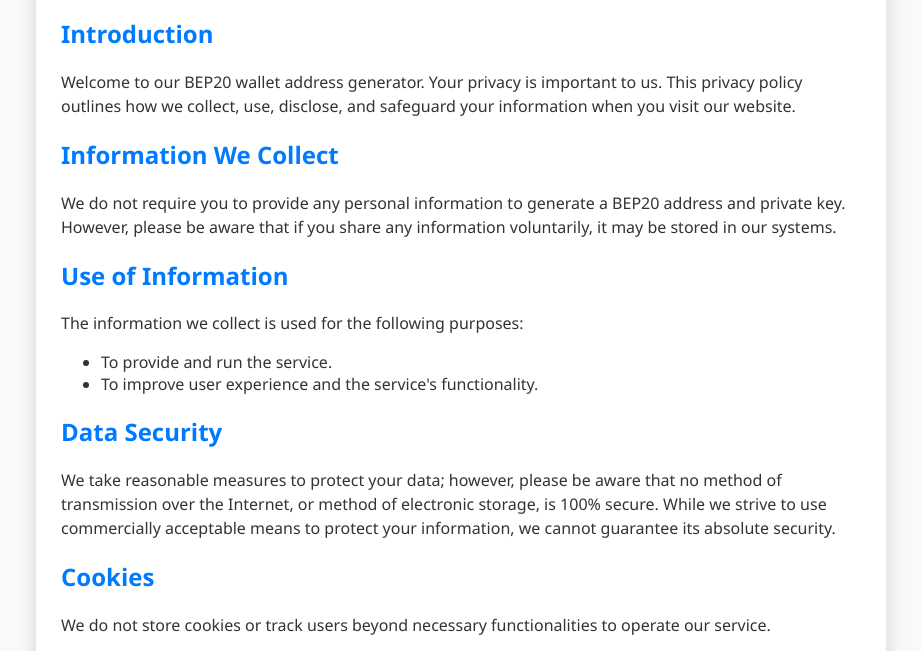
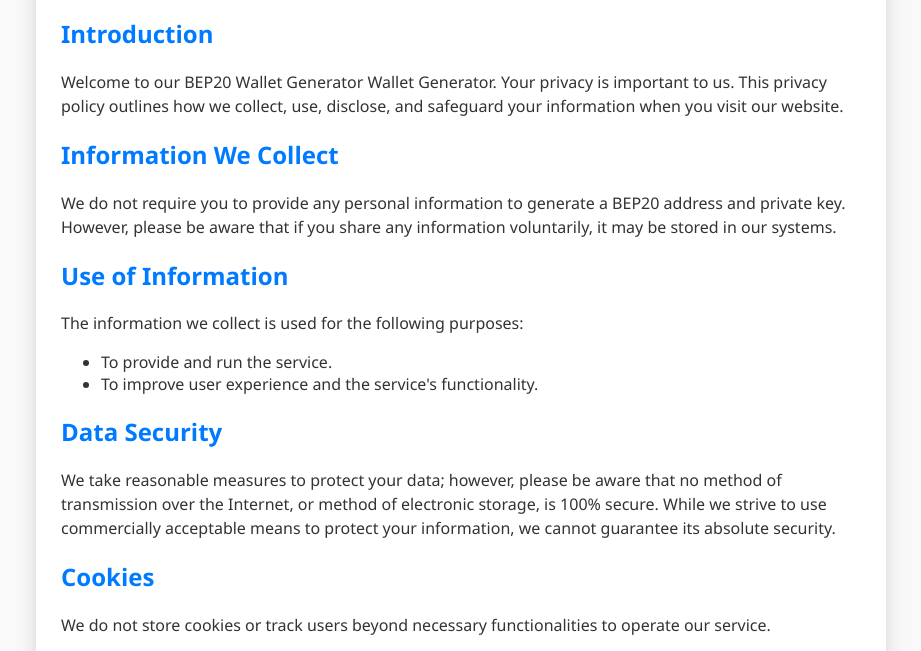
Before and after one commit to SmartAdib/BEP20-Wallet-Generator, a plain HTML site: page privacy.html in a window 1280 px wide. Shown: the part 149-800 px from the top of the page, without its empty margins (179-1100 px from the left). Drawn offline with Linux system fonts and the light colour scheme.

Commit message:
Update privacy.html

```diff
--- a/privacy.html
+++ b/privacy.html
@@ -51,7 +51,7 @@
         <p>Last Updated: [Date]</p>
 
         <h2>Introduction</h2>
-        <p>Welcome to our BEP20 wallet address generator. Your privacy is important to us. This privacy policy outlines how we collect, use, disclose, and safeguard your information when you visit our website.</p>
+        <p>Welcome to our BEP20 Wallet Generator Wallet Generator. Your privacy is important to us. This privacy policy outlines how we collect, use, disclose, and safeguard your information when you visit our website.</p>
 
         <h2>Information We Collect</h2>
         <p>We do not require you to provide any personal information to generate a BEP20 address and private key. However, please be aware that if you share any information voluntarily, it may be stored in our systems.</p>
```
